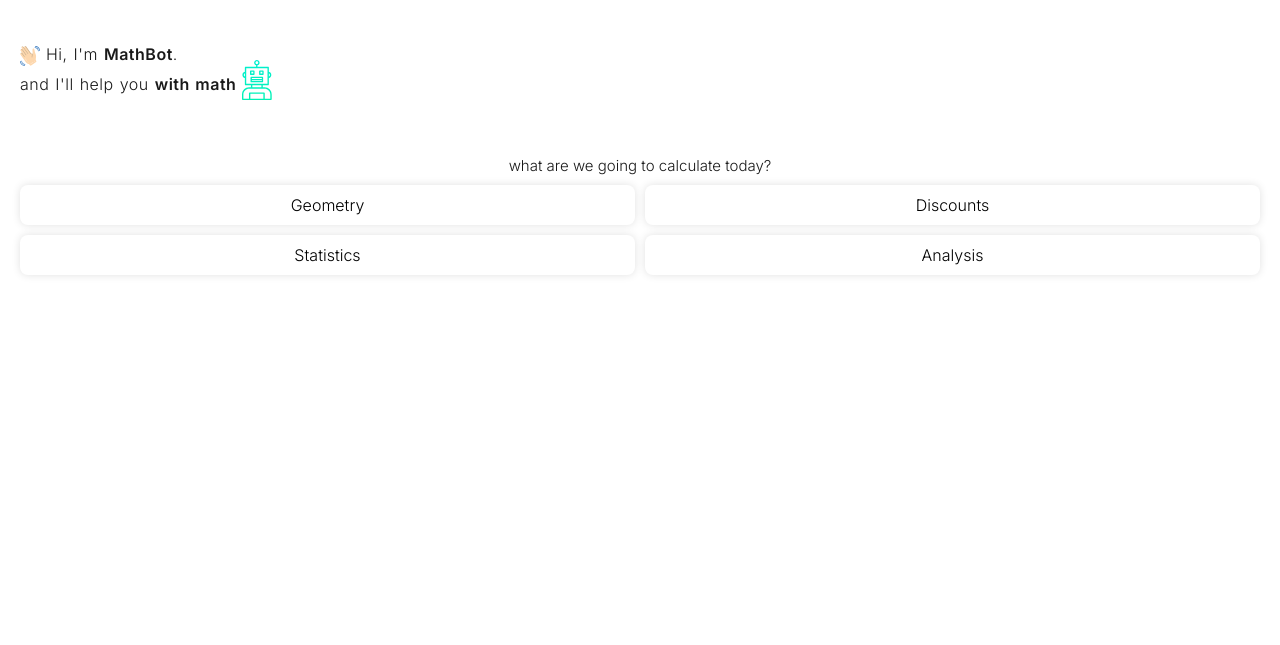
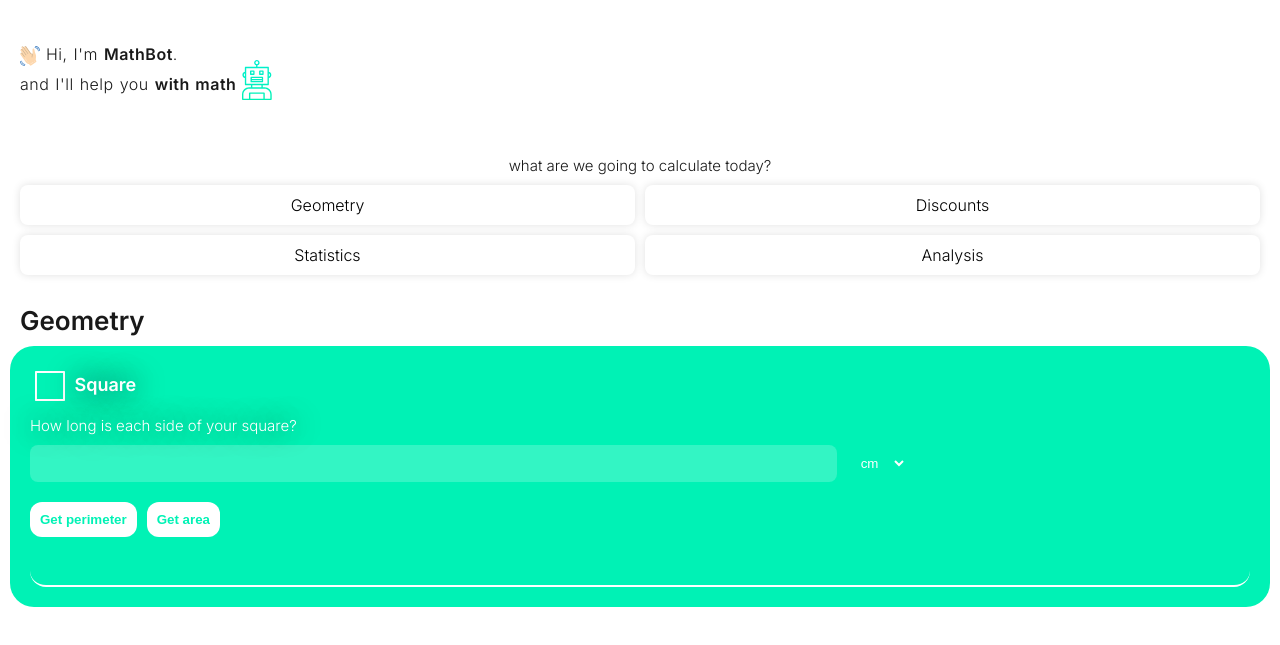
Before and after one commit to lesterpaz99/math-bot, a plain HTML site: page index.html in a window 1280 px wide. Shown: the part 77-722 px from the top of the page. Drawn offline with Linux system fonts and the light colour scheme.

Commit message:
end up a card: Square shape, to get perimeter and area

```diff
--- a/app.js
+++ b/app.js
@@ -22,3 +22,30 @@ const circlePerimeter = (radio) => {
 const circleArea = (radio) => {
 	return Number((radio ** 2 * PI).toFixed(2));
 };
+
+// INTERACTION WITH HTML
+const calculatePerimeter = () => {
+	let input = document.getElementById('inputSquare');
+	let value = input.value;
+
+	const perimeter = squarePerimeter(value);
+	let result = document.getElementById('square-result');
+	let unit = document.getElementById('unit').value;
+	result.innerText = `Perimeter: ${perimeter}${unit}`;
+};
+
+const calculateArea = () => {
+	let input = document.getElementById('inputSquare');
+	let value = input.value;
+
+	const area = squareArea(value);
+	let result = document.getElementById('square-result');
+	let unit = document.getElementById('unit').value;
+	result.innerText = `Area: ${area}${unit}²`;
+};
+
+let perimeterBtnBtn = document.getElementById('perimeterBtn');
+perimeterBtn.addEventListener('click', calculatePerimeter);
+
+let areaBtn = document.getElementById('areaBtn');
+areaBtn.addEventListener('click', calculateArea);
--- a/index.html
+++ b/index.html
@@ -49,7 +49,42 @@
 				</div>
 			</main>
 			<!-- GEOMETRY SECTION -->
-			<section></section>
+			<section id="geometry">
+				<h2 class="section__title">Geometry</h2>
+				<div class="card square">
+					<div class="wrapper">
+						<h3 class="card__title square__title">
+							<img src="./assets/square.svg" alt="Square icon" /> Square
+						</h3>
+						<form>
+							<label for="inputSquare">
+								How long is each side of your square?
+								<div class="inputs square__inputs">
+									<input type="number" id="inputSquare" />
+									<select name="unit" id="unit">
+										<option value="cm">cm</option>
+										<option value="mm">mm</option>
+										<option value="km">km</option>
+									</select>
+								</div>
+							</label>
+							<div class="buttons square__buttons">
+								<button
+									type="button"
+									id="perimeterBtn"
+									onclick="calculatePerimeter"
+								>
+									Get perimeter
+								</button>
+								<button type="button" id="areaBtn" onclick="calculateArea">
+									Get area
+								</button>
+							</div>
+						</form>
+						<p class="result" id="square-result"></p>
+					</div>
+				</div>
+			</section>
 		</div>
 		<script src="./app.js"></script>
 	</body>
--- a/style.css
+++ b/style.css
@@ -21,12 +21,13 @@ li {
 	font-size: 62.5%;
 
 	/* COLORS */
-	--main-color: #00f2b5;
+	--primary-color: #00f2b5;
 	--main-font-color: rgba(0, 0, 0, 0.9);
+	--font-color2: white;
 	--secondary-color: #e4d7ff;
-	--secondary-font-color: #aa96d5;
+	--font-color3: #9792a3;
 	--third-color: #fedfaf;
-	--third-font-color: #f0935d;
+	--font-color4: #f0935d;
 
 	/* FONTS */
 	--main-font: 'Inter', sans-serif;
@@ -52,6 +53,10 @@ body {
 	border-radius: 8px;
 	border-block-end: 1px solid rgba(0, 0, 0, 0.1);
 	margin-block-end: 5rem;
+}
+
+.main-section {
+	margin-block-end: 2rem;
 }
 
 .main-logo {
@@ -102,7 +107,119 @@ body {
 .nav ul li {
 	box-shadow: 0 0 8px 0 rgb(0, 0, 0, 12%);
 	border-radius: 8px;
+}
+
+.nav ul li a {
+	block-size: 100%;
+	inline-size: 100%;
 	display: flex;
 	justify-content: center;
 	align-items: center;
 }
+
+.section__title {
+	font-size: 2.6rem;
+	font-weight: 600;
+	margin: 1rem;
+}
+
+.card {
+	border-radius: 24px;
+	padding: 1rem;
+	font-size: 1.5rem;
+	color: var(--font-color2);
+	text-shadow: 0 0 30px black;
+}
+
+.card__title {
+	margin-block-end: 1rem;
+	font-weight: 600;
+	font-size: 1.8rem;
+}
+
+.card__title img {
+	width: 3rem;
+	margin: 0.5rem;
+	vertical-align: middle;
+}
+
+.inputs {
+	display: grid;
+	grid-template-columns: 2fr 1fr;
+	gap: 1rem;
+	margin-block-end: 1rem;
+}
+
+.card input,
+.card select {
+	padding: 1rem;
+	border: none;
+	border-radius: 8px;
+	margin: 1rem 0 1rem 0;
+	color: var(--font-color2);
+}
+
+.card input:focus,
+.card select:focus {
+	outline: 2px solid var(--font-color2);
+	outline-style: auto;
+}
+
+.card input {
+	background-color: rgba(255 255 255 / 20%);
+}
+
+.card select {
+	background: transparent;
+}
+
+.card select * {
+	color: black;
+}
+
+.card button {
+	padding: 1rem;
+	border: none;
+	border-radius: 12px;
+	font-weight: 600;
+}
+
+.card button:focus {
+	outline: 2px solid var(--primary-color);
+	outline-style: auto;
+}
+
+.card button:active {
+	transform: scale(0.95);
+}
+
+.buttons {
+	display: flex;
+	justify-content: flex-start;
+	gap: 1rem;
+	margin-block-end: 1rem;
+}
+
+.result {
+	inline-size: 100%;
+	block-size: 4rem;
+	line-height: 4rem;
+	text-align: center;
+	font-size: 1.8rem;
+	font-weight: 600;
+	border-block-end: 2px solid white;
+	border-radius: 1.6rem;
+}
+
+.square {
+	background-color: var(--primary-color);
+}
+
+.square select {
+	inline-size: 6rem;
+}
+
+.square button {
+	background-color: var(--font-color2);
+	color: var(--primary-color);
+}
```
